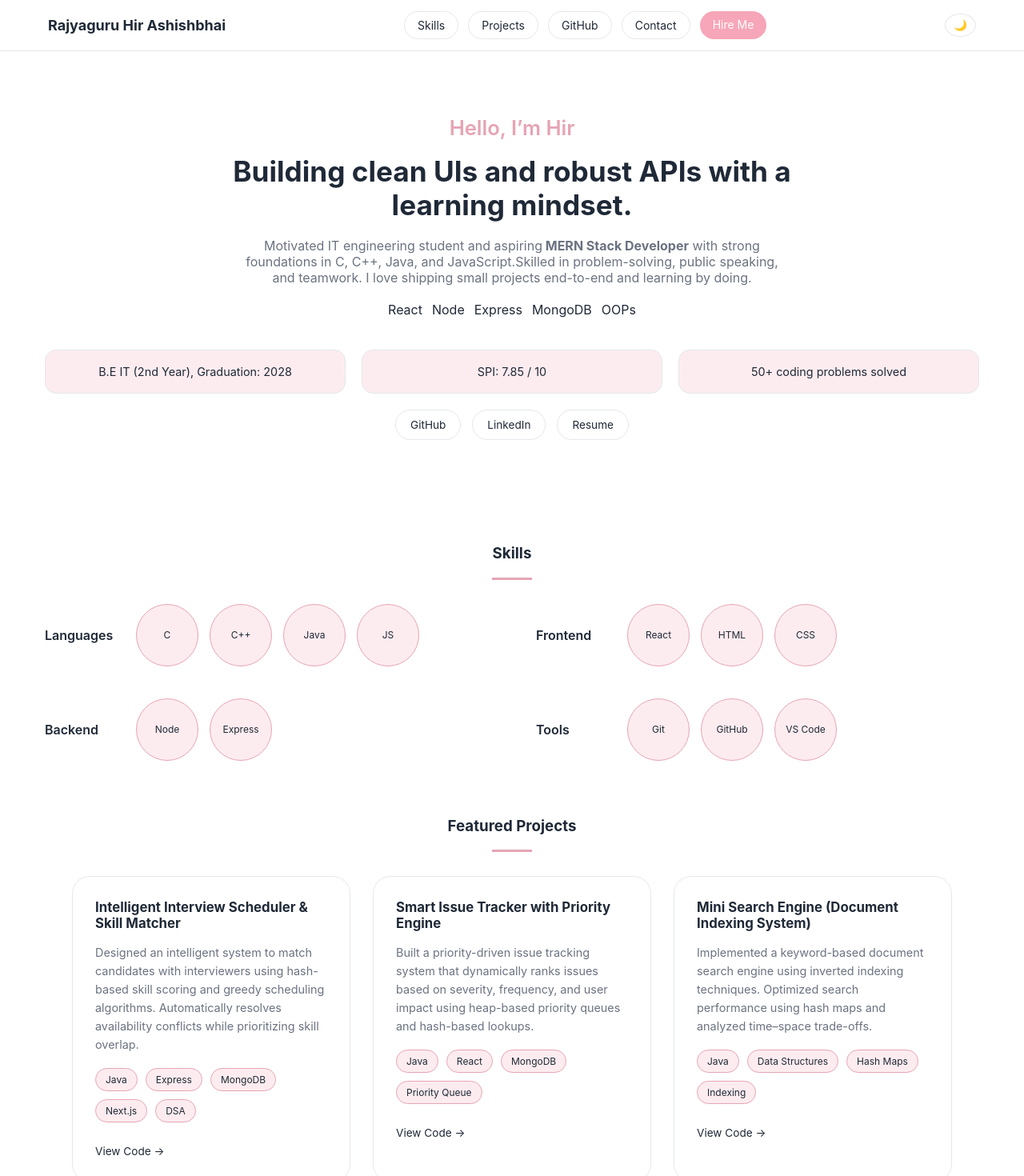
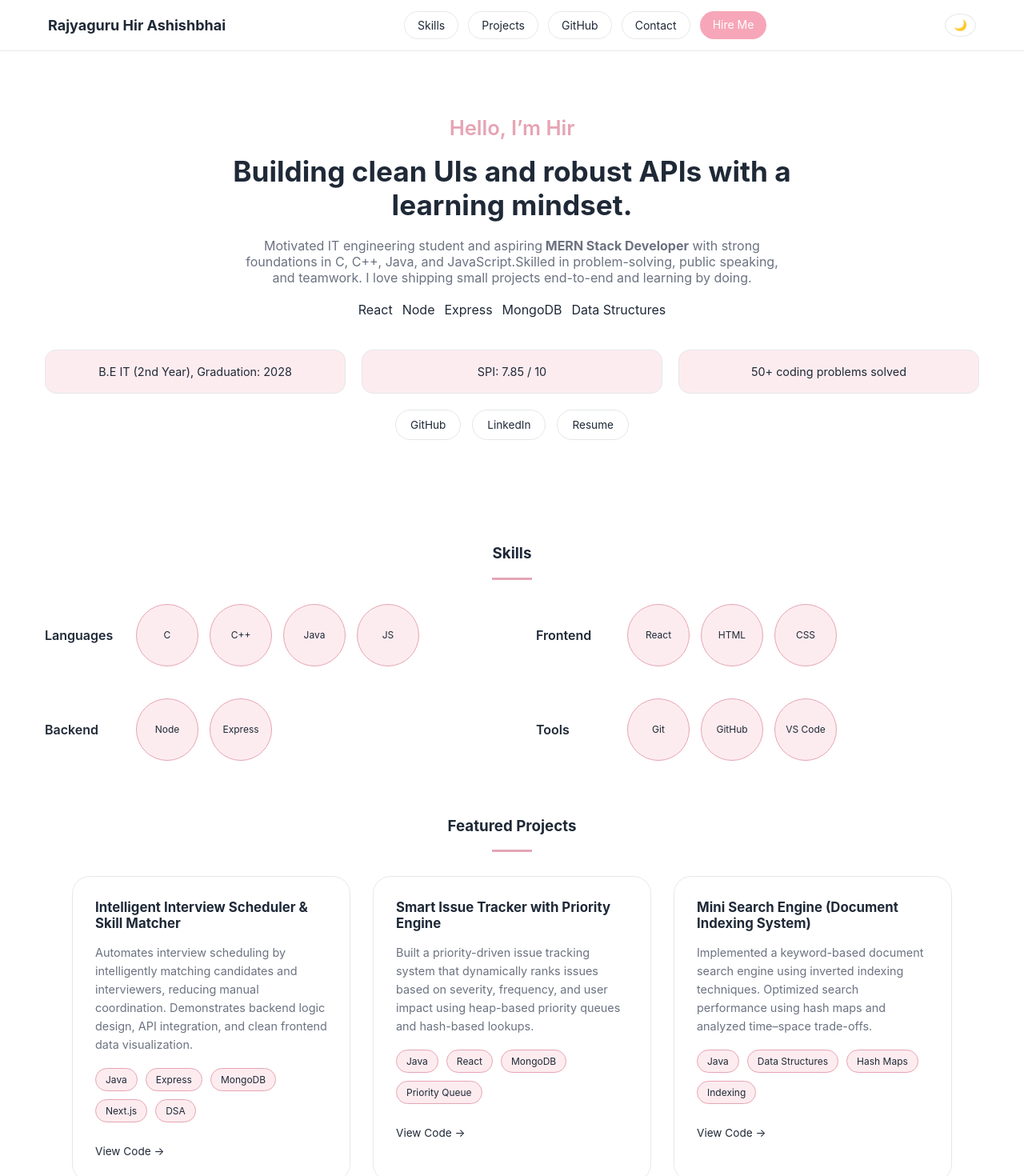
Before and after one commit to H-1709/portfolio-react, a React (Vite) app: page / in a window 1280 px wide. Shown: the top 1470 px of the page at 80% size. Built offline with nearby package versions, Linux system fonts and the light colour scheme; no server answers.

Commit message:
Update skills, project description, and CSS cleanup
Replaces 'OOPs' with 'Data Structures' in Hero skills. Refines the project description for clarity and impact in Projects component. Cleans up index.css by removing redundant code, fixing spacing, and improving formatting.

```diff
--- a/src/components/Hero.jsx
+++ b/src/components/Hero.jsx
@@ -15,7 +15,7 @@ function Hero() {
                     <span className="chip">Node</span>
                     <span className="chip">Express</span>
                     <span className="chip">MongoDB</span>
-                    <span className="chip">OOPs</span>
+                    <span className="chip">Data Structures</span>
                 </div>
             </div>
 
--- a/src/components/Projects.jsx
+++ b/src/components/Projects.jsx
@@ -11,10 +11,8 @@ function Projects() {
         <div className="project-card">
           <h4>Intelligent Interview Scheduler & Skill Matcher</h4>
           <p>
-            Designed an intelligent system to match candidates with interviewers
-            using hash-based skill scoring and greedy scheduling algorithms.
-            Automatically resolves availability conflicts while prioritizing
-            skill overlap.
+            Automates interview scheduling by intelligently matching candidates and interviewers, reducing manual coordination.
+            Demonstrates backend logic design, API integration, and clean frontend data visualization.
           </p>
 
           <div className="tech-stack">
--- a/src/index.css
+++ b/src/index.css
@@ -1,3 +1,4 @@
+
 
 html[data-theme="dark"] {
   --bg: #0f0f14;
@@ -41,8 +42,6 @@ body {
 }
 
 
-
-
 /* Prevent browser default blue links */
 a {
   color: inherit;
@@ -71,9 +70,12 @@ body {
 
 /* ========== HERO ========== */
 .hero {
+
+  text-align: center;
   padding: 80px 0 60px;
-  text-align: center;
 }
+
+
 
 .kicker {
   font-size: 1.4rem;
@@ -201,19 +203,7 @@ body {
 
   }
 
-  .nav {
-    justify-content: center;
-    gap: 16px;
-    position: sticky;
-  top: 0;
-  z-index: 1000;
-  backdrop-filter: blur(14px);
-  background: rgba(255, 255, 255, 0.65);
-  backdrop-filter: blur(16px);
-  -webkit-backdrop-filter: blur(16px);
-  border-bottom: 1px solid var(--border);
 
-  }
 }
 .project,
 .repo,
```
